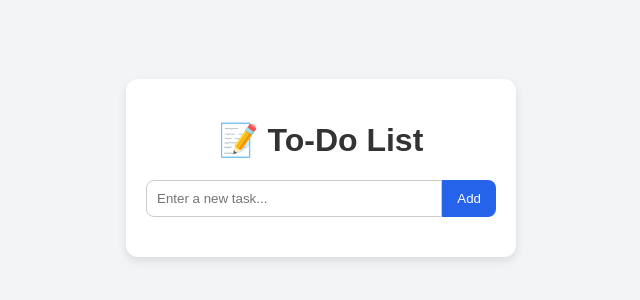
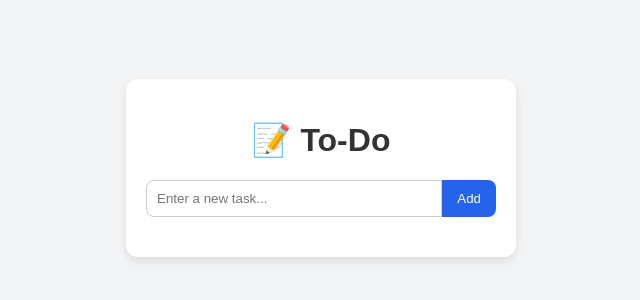
Before and after one commit to ChopadaJinal/todo-ci-cd, a plain HTML site: page index.html in a window 1280 px wide. Shown: the part 232-532 px from the top of the page, without its empty margins (319-959 px from the left). Drawn offline with Linux system fonts and the light colour scheme.

Commit message:
Update index.html
edit a title

```diff
--- a/index.html
+++ b/index.html
@@ -8,7 +8,7 @@
 </head>
 <body>
   <div class="container">
-    <h1>📝 To-Do List</h1>
+    <h1>📝 To-Do</h1>
 
     <div class="input-group">
       <input type="text" id="taskInput" placeholder="Enter a new task...">
```
